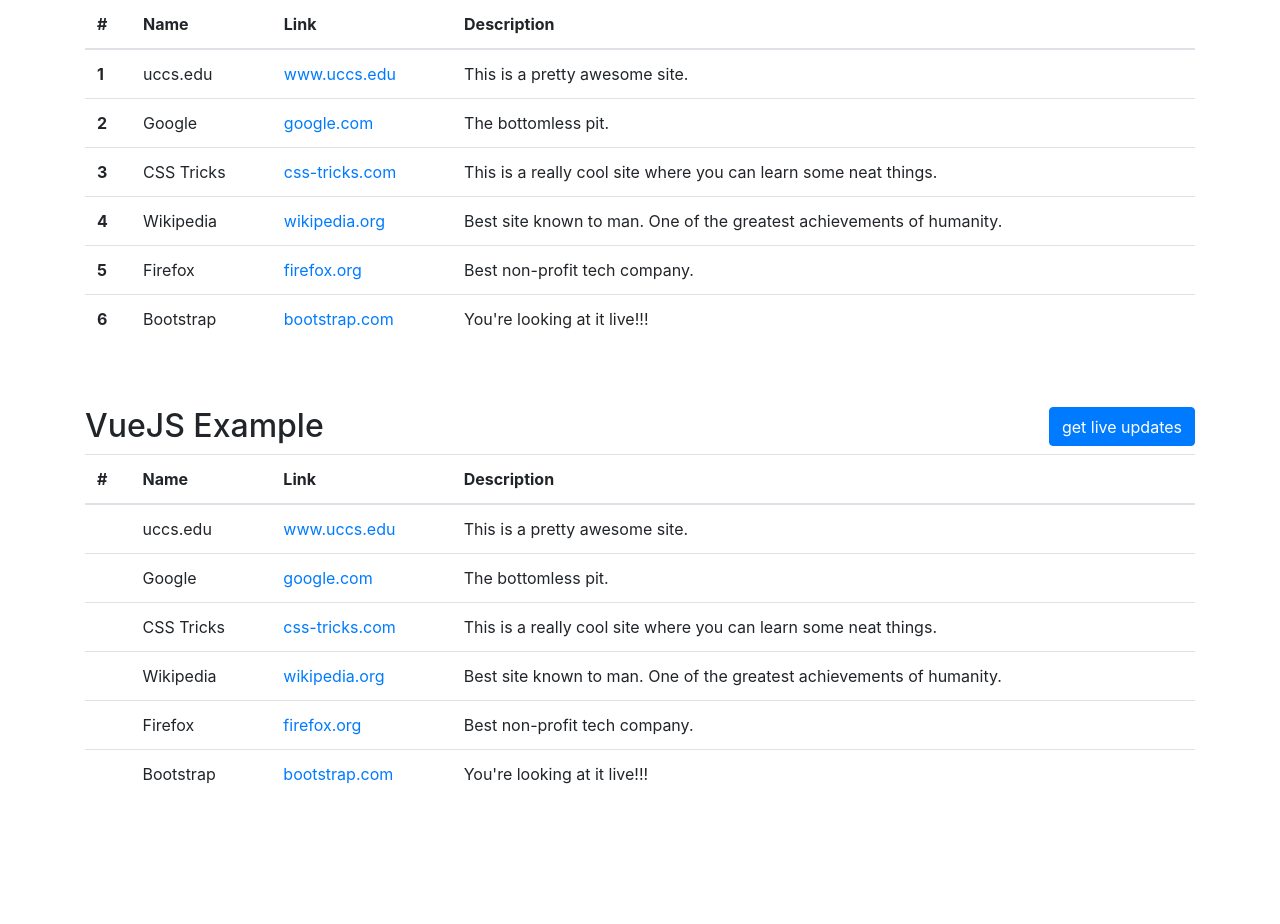
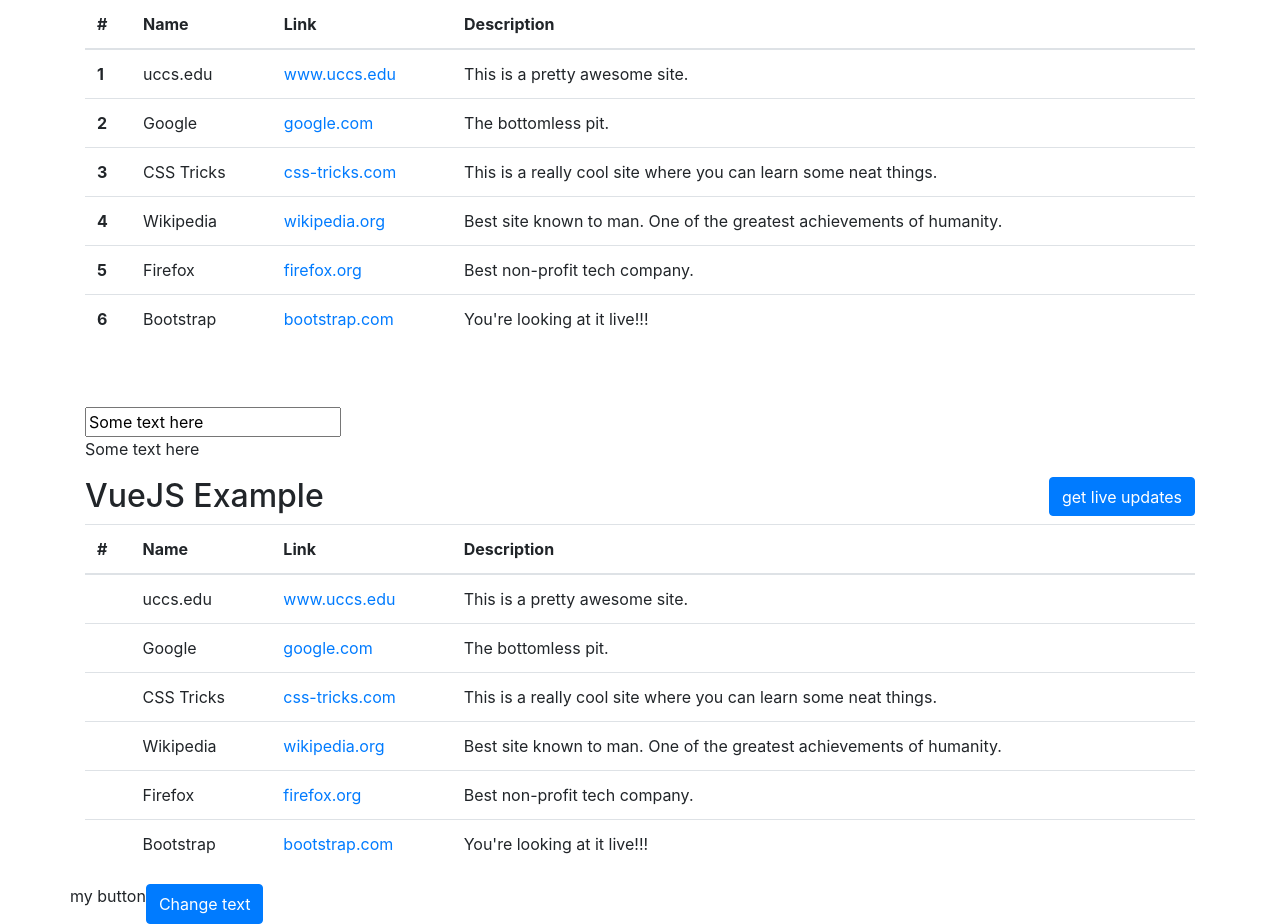
Before and after one commit to rjanke/phpplayground, a PHP site: page / in a window 1280 px wide. Shown: the part 151-1075 px from the top of the page. Before the commit the page ends 935 px from the top, so only its background shows below. Run offline with PHP 8.4, Linux system fonts and the light colour scheme; data comes from the database, SQL or seed files in the repository.

Commit message:
Added more Vue examples

```diff
--- a/index.php
+++ b/index.php
@@ -79,6 +79,10 @@
         <div class="row mt-5">
             <!-- Vue JS instance -->
             <div class="col" id="cool-sites">
+                <form action="">
+                    <input v-model="exampleText" placeholder="edit me">
+                </form>
+                <p>{{ exampleText }}</p>
                 <div class="d-flex justify-content-between">
                     <h2>VueJS Example</h2>
                     <button class="btn btn-primary mb-2 live-updates-button"
@@ -112,7 +116,15 @@
 
                 </div>
             </div>
+
+
         </div>
+
+        <div class="row button-example">
+            <p>{{ buttonText }}</p>
+            <button v-on:click="changeButtonText();" class="btn btn-primary">Change text</button>
+        </div>
+
     </div>
 
     <!-- Get VueJS -->
--- a/scripts.js
+++ b/scripts.js
@@ -6,7 +6,8 @@
         liveUpdates: false,
         isLoading: false,
         updateFrequency: 1000,
-        buttonText: 'get live updates'
+        buttonText: 'get live updates',
+        exampleText: 'Some text here'
     },
     methods: {
         getSitesAuto: function () {
@@ -45,3 +46,16 @@
         });
     }
 })
+
+
+var buttonExample = new Vue ({
+    el: '.button-example',
+    data: {
+        buttonText: 'my button'
+    },
+    methods: {
+        changeButtonText: function () {
+            this.buttonText = 'new text';
+        }
+    }
+})
```
